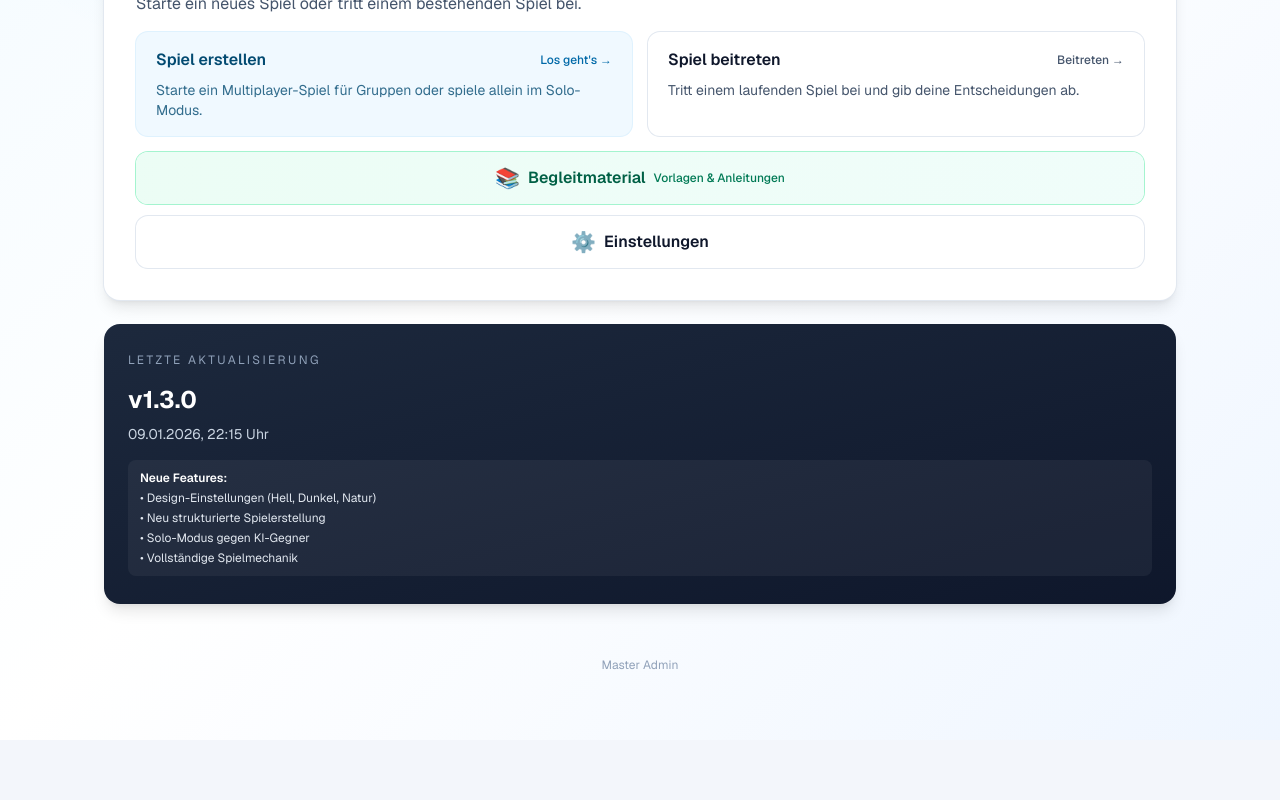
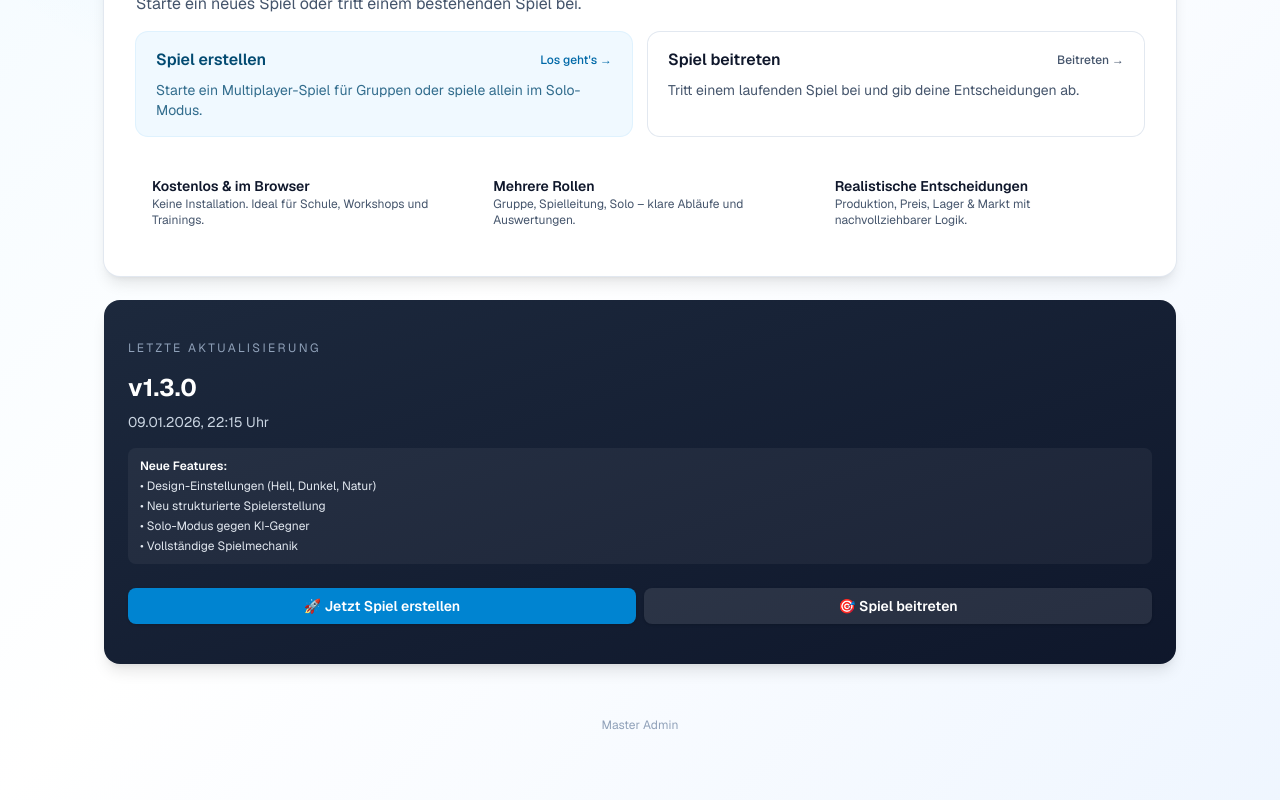
Before and after one commit to swjnmang/marktmatch5, a Next.js app in the folder mm5-vercel/: page / in a window 1280 px wide. Shown: the part 549-1349 px from the top of the page. Before the commit the page ends 1289 px from the top, so only its background shows below. Built offline with nearby package versions, Linux system fonts and the light colour scheme.

Commit message:
Landing Page: Entfernt Begleitmaterial-Button, modernisierte Hero/Features, SEO-Metadaten (Keywords, OG, Twitter)

```diff
--- a/mm5-vercel/src/app/layout.tsx
+++ b/mm5-vercel/src/app/layout.tsx
@@ -13,8 +13,34 @@ const geistMono = Geist_Mono({
 });
 
 export const metadata: Metadata = {
-  title: "Markt-Match 5",
-  description: "Planspiel für Spielleiter:innen und Gruppen",
+  title: "Markt-Match 5 – Wirtschaftsplanspiel kostenlos für Schulen & Unternehmen",
+  description:
+    "Markt-Match 5 ist ein kostenloses Wirtschaftsplanspiel: Produktionsunternehmen simulieren, Entscheidungen treffen (Preis, Produktion, Marketing) und Ergebnisse live auswerten. Ideal für Unterricht, Workshops und Trainings.",
+  keywords: [
+    "Wirtschaftsplanspiel",
+    "Planspiel Wirtschaft kostenlos",
+    "Planspiel",
+    "Planspiel Produktionsunternehmen",
+    "Unternehmensplanspiel",
+    "Planspiel Schule",
+  ],
+  openGraph: {
+    title: "Markt-Match 5 – Wirtschaftsplanspiel kostenlos",
+    description:
+      "Digitales Planspiel: Produktionsunternehmen simulieren, Entscheidungen zu Preis & Produktion treffen und Ergebnisse live sehen.",
+    locale: "de_DE",
+    type: "website",
+  },
+  twitter: {
+    card: "summary_large_image",
+    title: "Markt-Match 5 – Wirtschaftsplanspiel",
+    description:
+      "Kostenloses Planspiel für Schule & Training: Produktion, Preis, Markt – alles im Browser.",
+  },
+  robots: {
+    index: true,
+    follow: true,
+  },
 };
 
 export default function RootLayout({
--- a/mm5-vercel/src/app/page.tsx
+++ b/mm5-vercel/src/app/page.tsx
@@ -71,28 +71,23 @@ export default function Home() {
                 </p>
               </Link>
             </div>
-            <div className="mt-4 space-y-3">
-              <Link
-                href="/materialien"
-                className={`flex items-center justify-center gap-2 rounded-xl bg-gradient-to-r from-emerald-50 to-teal-50 px-5 py-3 ring-1 ring-emerald-200 transition hover:-translate-y-0.5 hover:shadow-md`}
-              >
-                <span className="text-xl">📚</span>
-                <span className="text-base font-semibold text-emerald-800">Begleitmaterial</span>
-                <span className="text-xs font-medium text-emerald-700">
-                  Vorlagen & Anleitungen
-                </span>
-              </Link>
-              <Link
-                href="/einstellungen"
-                className={`flex items-center justify-center gap-2 rounded-xl ${theme.card} px-5 py-3 ring-1 ${theme.cardBorder} transition hover:-translate-y-0.5 hover:shadow-md`}
-              >
-                <span className="text-xl">⚙️</span>
-                <span className={`text-base font-semibold ${theme.text}`}>Einstellungen</span>
-              </Link>
+            <div className="mt-6 grid gap-4 sm:grid-cols-3">
+              <div className="rounded-xl bg-white/70 backdrop-blur p-4 ring-1 ring-white/30">
+                <p className="text-sm font-semibold text-slate-900">Kostenlos & im Browser</p>
+                <p className="text-xs text-slate-600">Keine Installation. Ideal für Schule, Workshops und Trainings.</p>
+              </div>
+              <div className="rounded-xl bg-white/70 backdrop-blur p-4 ring-1 ring-white/30">
+                <p className="text-sm font-semibold text-slate-900">Mehrere Rollen</p>
+                <p className="text-xs text-slate-600">Gruppe, Spielleitung, Solo – klare Abläufe und Auswertungen.</p>
+              </div>
+              <div className="rounded-xl bg-white/70 backdrop-blur p-4 ring-1 ring-white/30">
+                <p className="text-sm font-semibold text-slate-900">Realistische Entscheidungen</p>
+                <p className="text-xs text-slate-600">Produktion, Preis, Lager & Markt mit nachvollziehbarer Logik.</p>
+              </div>
             </div>
           </div>
 
-          <div className={`rounded-2xl bg-gradient-to-br from-slate-800 to-slate-900 px-6 py-7 text-slate-50 shadow-lg ring-1 ring-white/10`}>
+          <div className={`rounded-2xl bg-gradient-to-br from-slate-800 to-slate-900 px-6 py-10 text-slate-50 shadow-lg ring-1 ring-white/10`}>
             <p className="text-xs uppercase tracking-[0.2em] text-slate-400">Letzte Aktualisierung</p>
             <div className="mt-4 space-y-2">
               <p className="text-2xl font-bold text-white">v{VERSION.number}</p>
@@ -107,6 +102,14 @@ export default function Home() {
                   <li>• Solo-Modus gegen KI-Gegner</li>
                   <li>• Vollständige Spielmechanik</li>
                 </ul>
+              </div>
+              <div className="mt-6 grid gap-2 sm:grid-cols-2">
+                <Link href="/spiel-erstellen" className="inline-flex items-center justify-center gap-2 rounded-lg bg-sky-600 px-4 py-2 text-sm font-semibold text-white shadow-sm transition hover:bg-sky-700">
+                  🚀 Jetzt Spiel erstellen
+                </Link>
+                <Link href="/gruppe" className="inline-flex items-center justify-center gap-2 rounded-lg bg-white/10 px-4 py-2 text-sm font-semibold text-white shadow-sm transition hover:bg-white/20">
+                  🎯 Spiel beitreten
+                </Link>
               </div>
             </div>
           </div>
```
